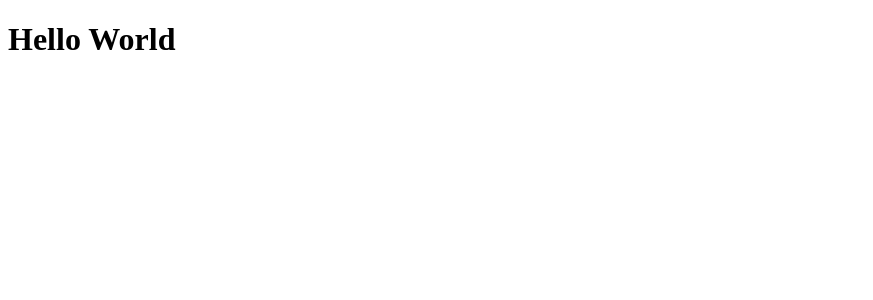
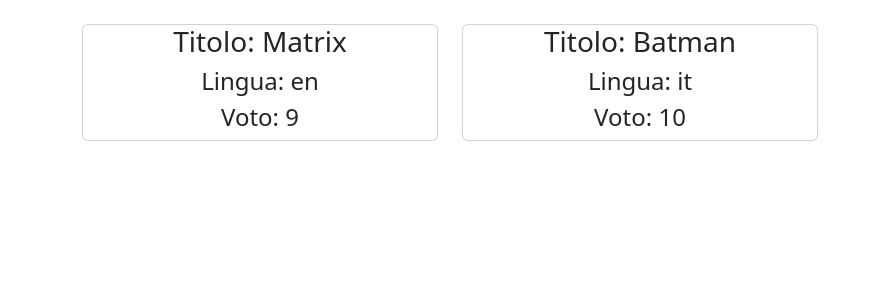
Before and after one commit to mattemutti/php-oop-1, a PHP site: page / in a window 1280 px wide. Shown: the top 300 px of the page, without its empty margins (0-873 px from the left). Run offline with PHP 8.4, Linux system fonts and the light colour scheme.

Commit message:
add new object, print objec attributes

```diff
--- a/index.php
+++ b/index.php
@@ -15,7 +15,23 @@ class Production
 		$this->language = $language;
 		$this->vote = $vote;
 	}
+
+	public function greetings()
+	{
+		return 'Benvenuto';
+	}
 }
+
+// Istanziate poi almeno due oggetti Production
+
+$batman = new Production('Batman', 'it', 10);
+$matrix = new Production('Matrix', 'en', 9);
+
+// stampate a schermo i loro valori.
+// var_dump($batman, $matrix);
+
+
+
 
 
 
@@ -29,18 +45,41 @@ class Production
 	<meta name='viewport' content='width=device-width, initial-scale=1'>
 	<title>OOP_ONE</title>
 	<link href='./style.css' rel='stylesheet'>
+	<link href="https://cdn.jsdelivr.net/npm/bootstrap@5.3.3/dist/css/bootstrap.min.css" rel="stylesheet"
+		integrity="sha384-QWTKZyjpPEjISv5WaRU9OFeRpok6YctnYmDr5pNlyT2bRjXh0JMhjY6hW+ALEwIH" crossorigin="anonymous">
 </head>
 
 <body>
 	<div id='app'>
-		<h1>Hello World</h1>
 
+		<div class="container my-4
+		">
+			<div class="row">
+				<div class="col-4">
+					<div class="card text-center">
+						<h3>Titolo: <?= $matrix->title ?></h3>
+						<h4>Lingua: <?= $matrix->language ?></h4>
+						<h4>Voto: <?= $matrix->vote ?></h4>
+					</div>
+				</div>
+				<div class="col-4">
+					<div class="card text-center">
+						<h3>Titolo: <?= $batman->title ?></h3>
+						<h4>Lingua: <?= $batman->language ?></h4>
+						<h4>Voto: <?= $batman->vote ?></h4>
+					</div>
+				</div>
+			</div>
+		</div>
 
 
 	</div>
 	<!-- Development only cdn, disable in production -->
 	<script src='https://unpkg.com/vue@3/dist/vue.global.js'></script>
 	<script src='./app.js'></script>
+	<script src="https://cdn.jsdelivr.net/npm/bootstrap@5.3.3/dist/js/bootstrap.bundle.min.js"
+		integrity="sha384-YvpcrYf0tY3lHB60NNkmXc5s9fDVZLESaAA55NDzOxhy9GkcIdslK1eN7N6jIeHz"
+		crossorigin="anonymous"></script>
 </body>
 
 </html>
```
